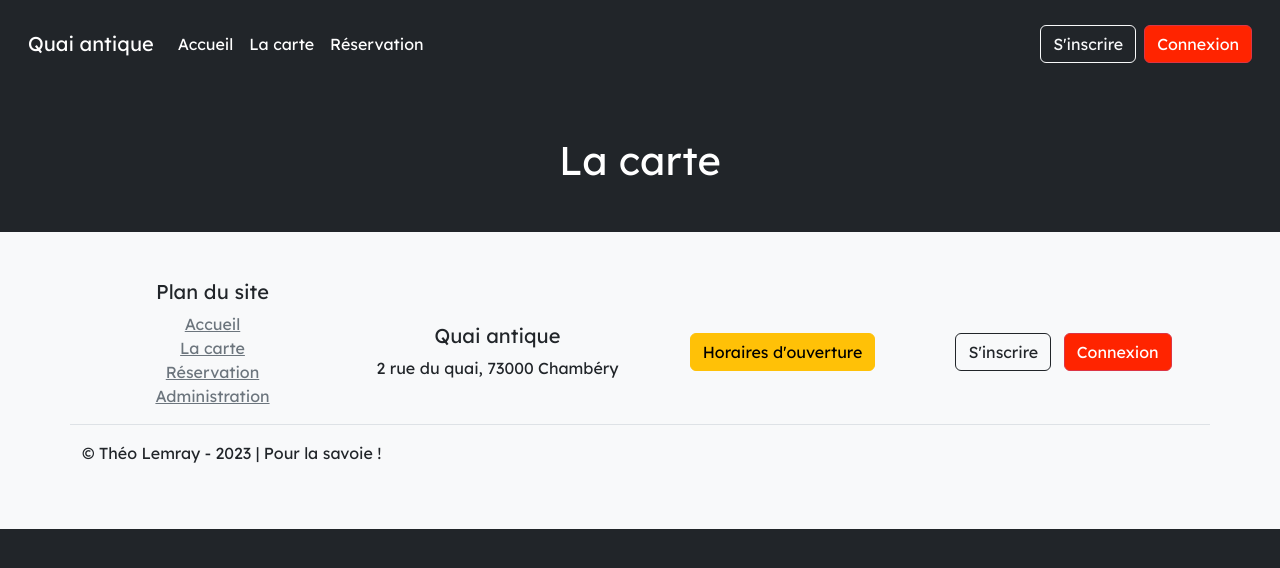
After one commit to getill/Quai_antique, a Symfony app: template templates/pages/menu.html.twig in a window 1280 px wide. The commit adds this page. Shown: the top 568 px of the page. Run offline with Twig, Linux system fonts and the light colour scheme; the template is opened without the code that fills it, so the values that code supplies are empty; some libraries are stand-ins or nearby versions; some web fonts are replaced.

Commit message:
✨ Page created and linked !

```diff
--- /dev/null
+++ b/templates/pages/menu.html.twig
@@ -0,0 +1,9 @@
+{% extends 'base.html.twig' %}
+
+{% block title %}Quai antique - Restaurant savoyard - La carte
+{% endblock %}
+
+{% block body %}
+	<h1 class="text-center text-white my-5">La carte</h1>
+
+{% endblock %}
--- a/templates/partials/_footer.html.twig
+++ b/templates/partials/_footer.html.twig
@@ -4,10 +4,18 @@
 			<div class="col-6 col-md">
 				<h5>Plan du site</h5>
 				<ul class="list-unstyled text-small">
-            <li><a class="link-secondary" href="{{ path('home') }}">Accueil</a></li>
-            <li><a class="link-secondary" href="#">La carte</a></li>
-            <li><a class="link-secondary" href="{{ path('reservation') }}">Réservation</a></li>
-            <li><a class="link-secondary" href="{{ path('admin.index') }}">Administration</a></li>
+					<li>
+						<a class="link-secondary" href="{{ path('home') }}">Accueil</a>
+					</li>
+					<li>
+						<a class="link-secondary" href="{{ path('menu') }}">La carte</a>
+					</li>
+					<li>
+						<a class="link-secondary" href="{{ path('reservation') }}">Réservation</a>
+					</li>
+					<li>
+						<a class="link-secondary" href="{{ path('admin.index') }}">Administration</a>
+					</li>
 				</ul>
 			</div>
 			<div class="col-6 col-md text-center mb-lg-0 mb-5">
@@ -23,12 +31,19 @@
 						<div class="row d-flex flex-row ">
 							<div class="col-6 d-flex justify-content-around flex-column">
 								{% for index in weekdays %}
-                  <p>{{ index.name }} :</p>
+									<p>{{ index.name }}
+										:</p>
 								{% endfor %}
 							</div>
 							<div class="col-6 d-flex justify-content-around flex-column">
 								{% for index in time %}
-                  <p>{{ index.openam | format_time('short') }} - {{index.closeam | format_time('short') }} / {{ index.openpm | format_time('short') }} - {{ index.closepm | format_time('short') }}</p>
+									<p>{{ index.openam | format_time('short') }}
+										-
+										{{index.closeam | format_time('short') }}
+										/
+										{{ index.openpm | format_time('short') }}
+										-
+										{{ index.closepm | format_time('short') }}</p>
 								{% endfor %}
 							</div>
 						</div>
--- a/templates/partials/_header.html.twig
+++ b/templates/partials/_header.html.twig
@@ -16,7 +16,7 @@
 						<a class="nav-link active text-white" aria-current="page" href="{{ path('home') }}">Accueil</a>
 					</li>
 					<li class="nav-item">
-            <a class="nav-link text-white" href="#">La carte</a>
+						<a class="nav-link text-white" href="{{ path('menu') }}">La carte</a>
 					</li>
 					<li class="nav-item">
 						<a class="nav-link text-white" href="{{ path('reservation') }}">Réservation</a>
@@ -26,7 +26,8 @@
 				<div class="d-flex">
 					{% if app.user %}
 						<div class="dropdown">
-                <a class="nav-link dropdown-toggle" data-bs-toggle="dropdown" href="#" role="button" aria-haspopup="true" aria-expanded="false">Bonjour {{ app.user.firstName }}</a>
+							<a class="nav-link dropdown-toggle" data-bs-toggle="dropdown" href="#" role="button" aria-haspopup="true" aria-expanded="false">Bonjour
+								{{ app.user.firstName }}</a>
 							<div class="dropdown-menu dropdown-menu-dark dropdown-menu-start dropdown-menu-sm-end">
 								<a class="dropdown-item" href="{{ path('user.edit', {id : app.user.id}) }}">Modifier mes informations</a>
 								<a class="dropdown-item" href="{{ path('user.edit.password', {id : app.user.id}) }}">Modifier mon mot de passe</a>
```
Also changed, not shown: src/Controller/MenuController.php (added, +21 -0 lines). Lines whose indentation alone changed are shown as unchanged.
